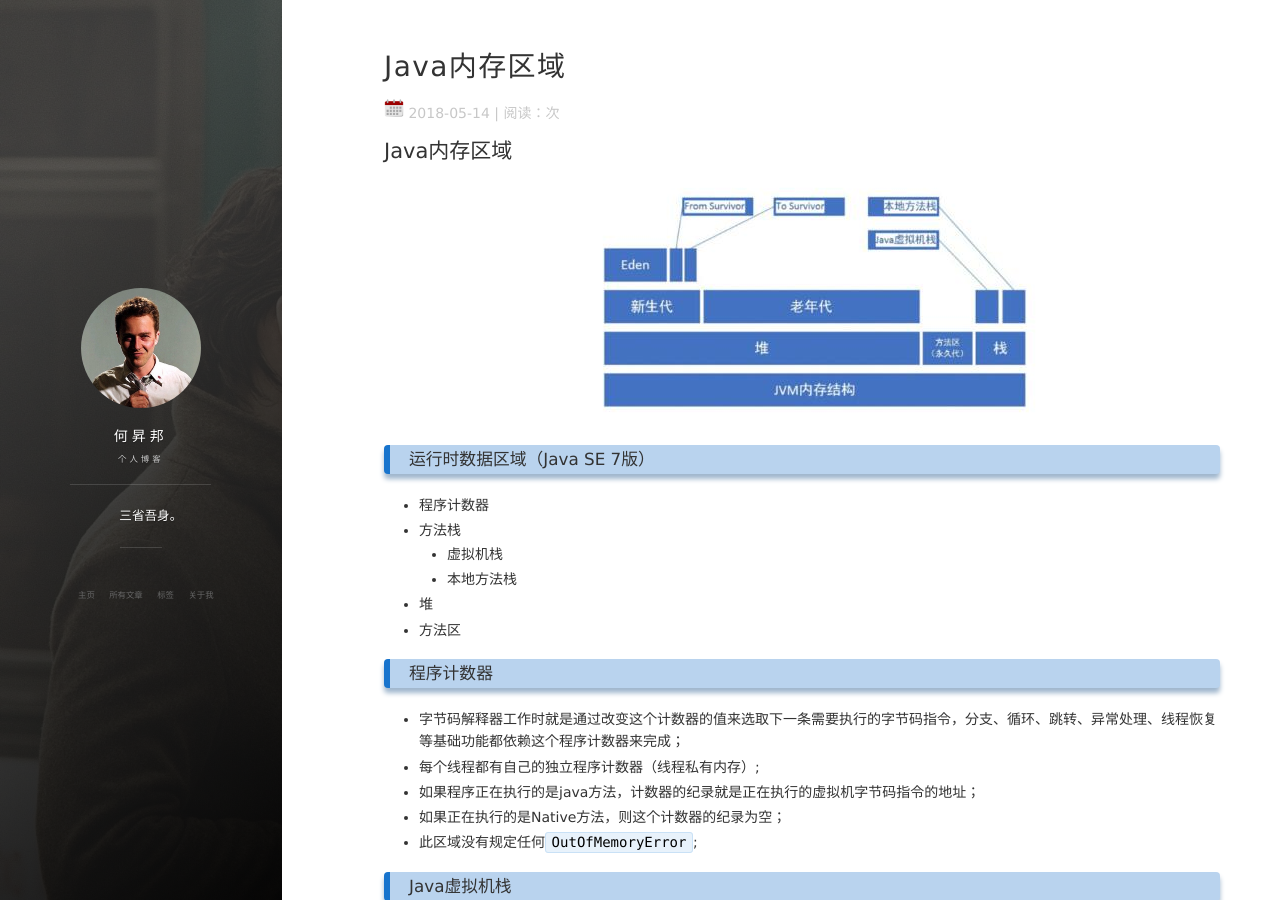
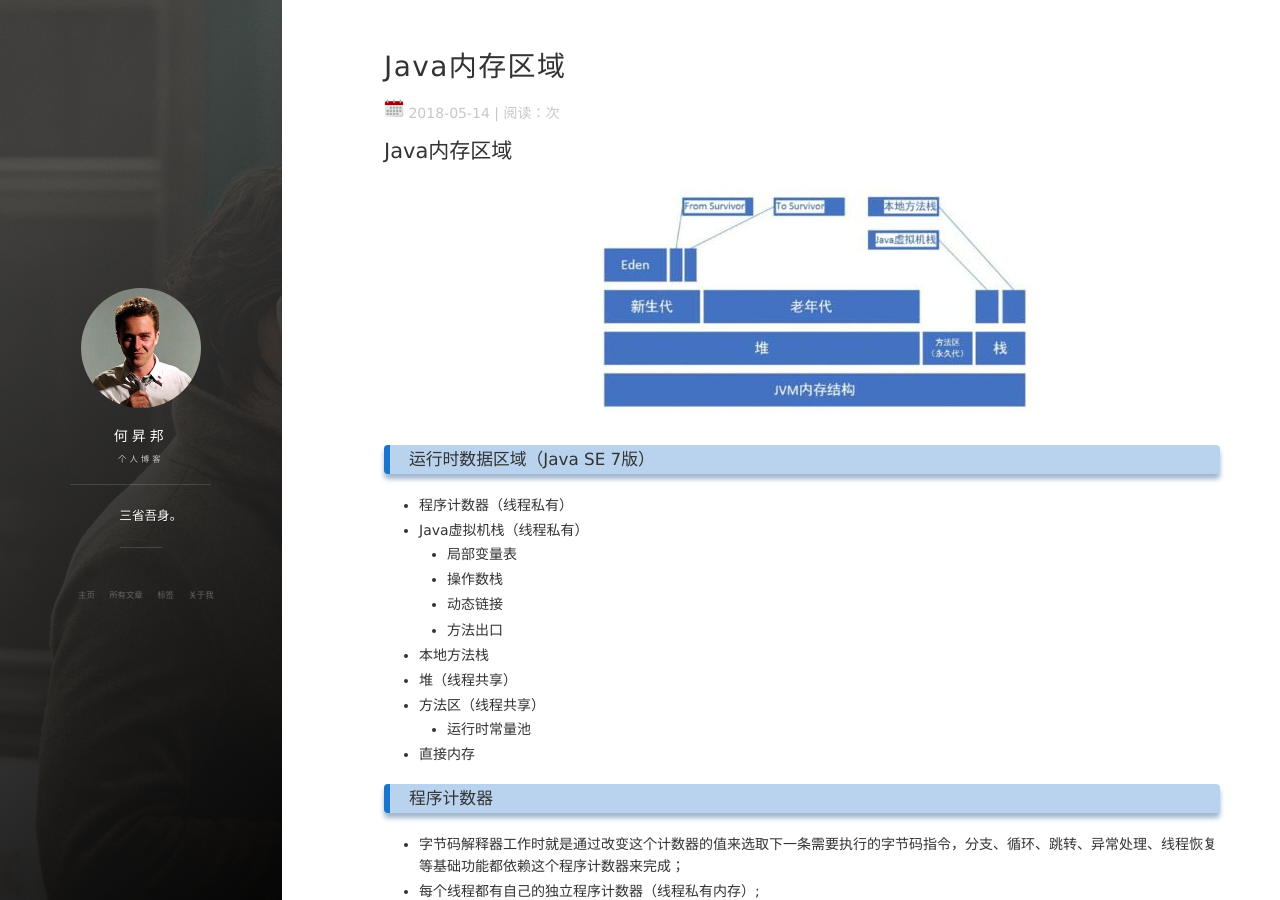
Before and after one commit to heshengbang/heshengbang.github.io, a Jekyll site: the page built from _posts/2018-5-14-深入理解Java虚拟机看书笔记-Java内存区域.md, in a window 1280 px wide and 900 px high. Built offline with Jekyll 4.4.1, drawn with Linux system fonts in a browser that asks for light colours; nearby versions of some CDN libraries; comment, search, counter and statistics services are not loaded.

Commit message:
修改一些错别字

```diff
--- a/_posts/2018-5-14-深入理解Java虚拟机看书笔记-Java内存区域.md
+++ b/_posts/2018-5-14-深入理解Java虚拟机看书笔记-Java内存区域.md
@@ -10,12 +10,17 @@ tags: 看书笔记
 ![jvm结构](https://github.com/heshengbang/heshengbang.github.io/raw/master/images/jvm/jvm_architecture.jpg "JVM内存结构")
 
 ### 运行时数据区域（Java SE 7版）
-- 程序计数器
-- 方法栈
-	- 虚拟机栈
-	- 本地方法栈
-- 堆
-- 方法区
+- 程序计数器（线程私有）
+- Java虚拟机栈（线程私有）
+    - 局部变量表
+    - 操作数栈
+    - 动态链接
+    - 方法出口
+- 本地方法栈
+- 堆（线程共享）
+- 方法区（线程共享）
+    - 运行时常量池
+- 直接内存
 
 ### 程序计数器
 - 字节码解释器工作时就是通过改变这个计数器的值来选取下一条需要执行的字节码指令，分支、循环、跳转、异常处理、线程恢复等基础功能都依赖这个程序计数器来完成；
```
Also changed, not shown: _posts/2018-7-4-第25讲-JVM内存划分和OOM问题.md (+1 -1 lines).
